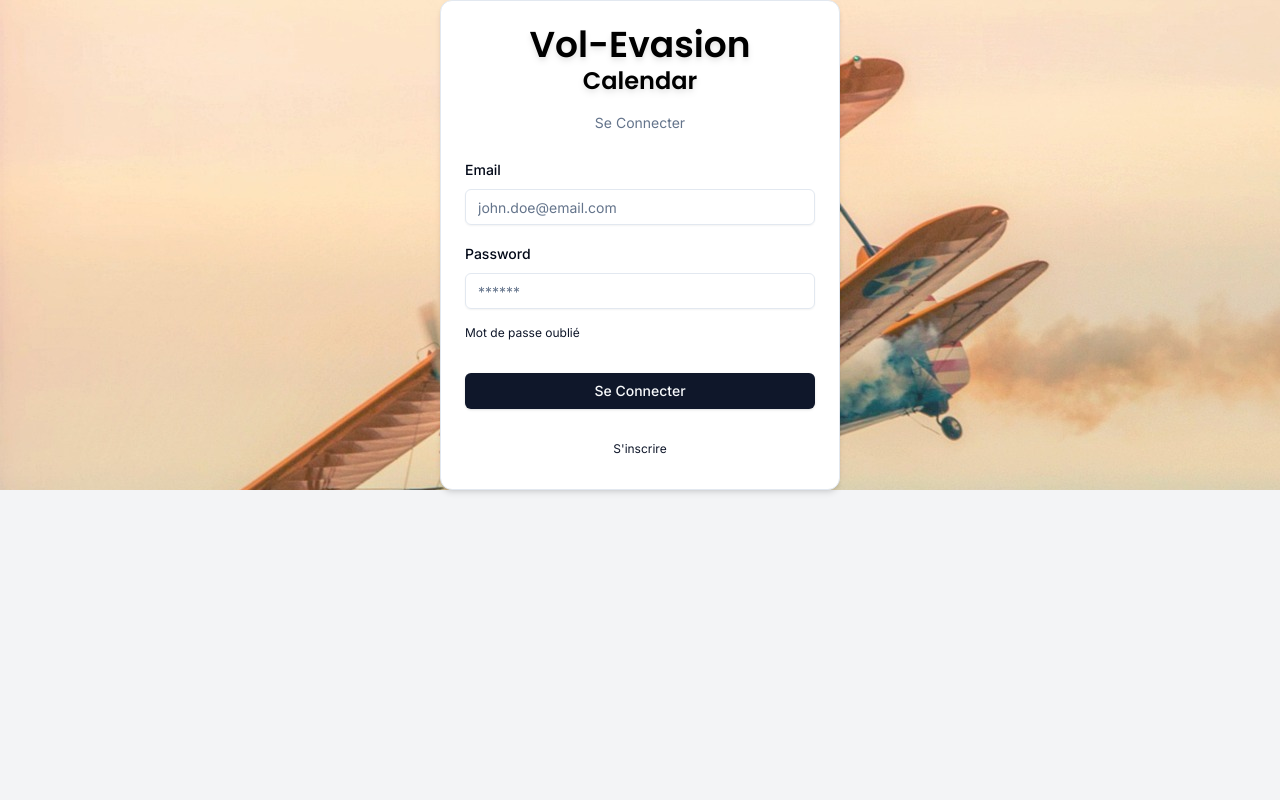
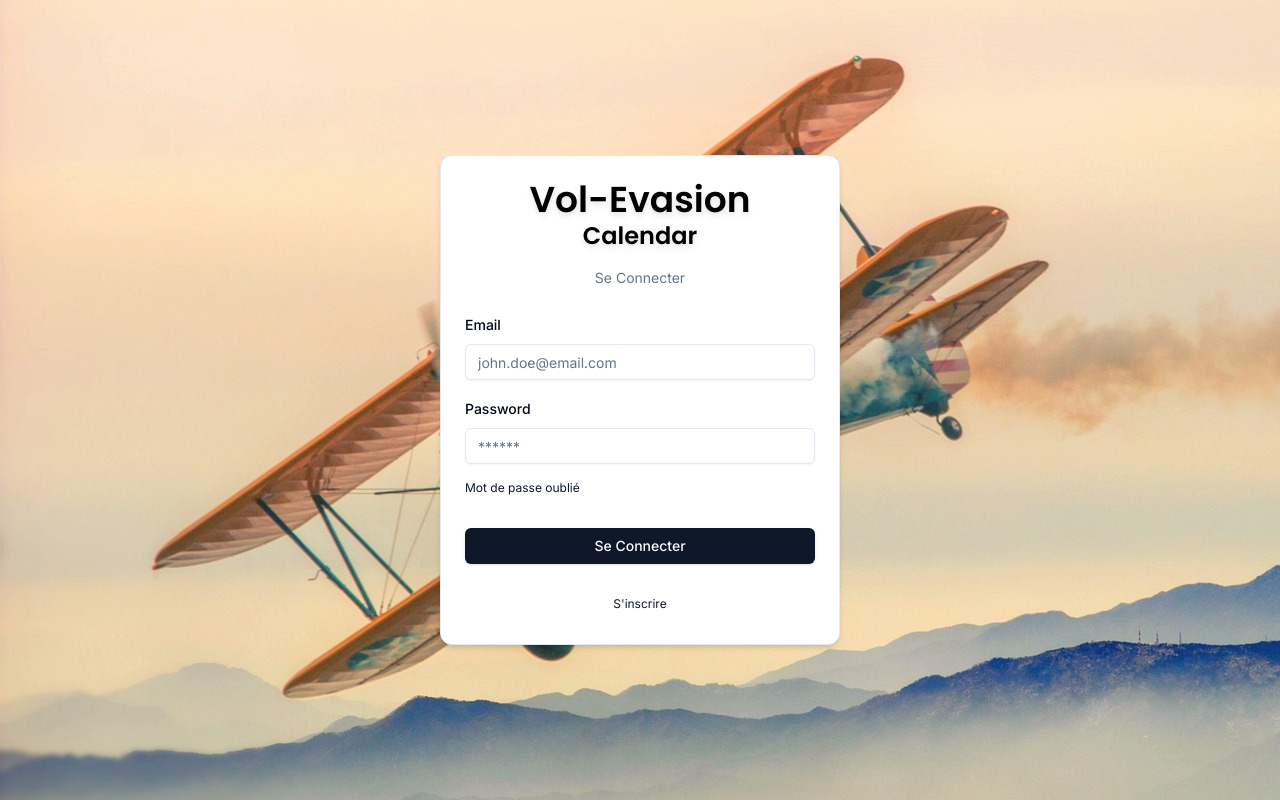
Before and after one commit to jpthibault20/vol-evasion-calendar, a Next.js app: page / in a window 1280 px wide. Built offline with nearby package versions, Linux system fonts and the light colour scheme; no server answers.

Commit message:
"Moved SpeedInsights component from RootLayout to ProtectedLayout"

```diff
--- a/app/(protected)/layout.tsx
+++ b/app/(protected)/layout.tsx
@@ -2,6 +2,7 @@ import { SessionProvider } from "next-auth/react";
 import { Sidebar } from "./_components/sidebar";
 import { SidebarPhone } from "./_components/sidebarPhone";
 import { auth } from "@/auth";
+import { SpeedInsights } from '@vercel/speed-insights/next';
 
 interface ProtectedLayoutProps {
   children: React.ReactNode;
@@ -29,6 +30,7 @@ export default async function protectedLayout({ children }: ProtectedLayoutProps
           </div>
         </div>
       </div>
+      <SpeedInsights />
     </SessionProvider>
   );
 }
--- a/app/layout.tsx
+++ b/app/layout.tsx
@@ -5,7 +5,6 @@ import { auth } from '@/auth'
 import './globals.css'
 import { Toaster } from "@/components/ui/sonner";
 import { cn } from '@/lib/utils'
-import { SpeedInsights } from "@vercel/speed-insights/next"
 
 const inter = Inter({ subsets: ['latin'] })
 
@@ -18,8 +17,7 @@ export default async function RootLayout({children}: {children: React.ReactNode}
   const session = await auth();
 
   return (
-    <div>
-      <SessionProvider session={session}>
+    <SessionProvider session={session}>
       <html lang="fr">
         <body className={cn(inter.className, "bg-gray-100")}>
           <Toaster />
@@ -27,8 +25,5 @@ export default async function RootLayout({children}: {children: React.ReactNode}
         </body>
       </html>
     </SessionProvider>
-    <SpeedInsights/>
-    </div>
-
   )
 }
```
